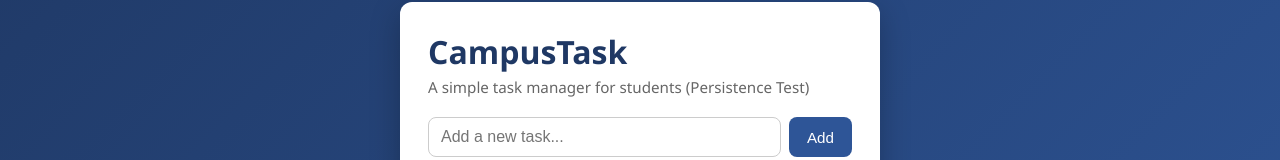
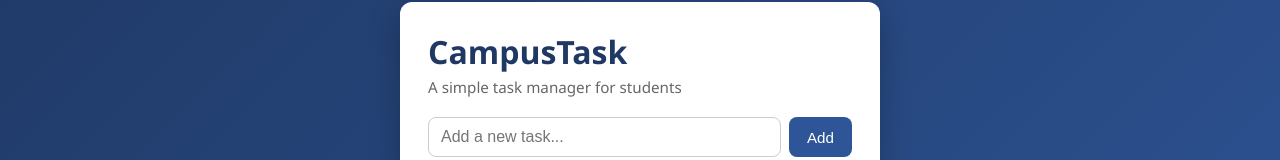
Before and after one commit to jiaqi236/SDE-Group-Project, a website: page public/index.html in a window 1280 px wide. Shown: the part 220-380 px from the top of the page. Drawn offline with Linux system fonts and the light colour scheme; no server answers.

Commit message:
restored

```diff
--- a/public/index.html
+++ b/public/index.html
@@ -10,7 +10,7 @@
 <body>
   <main class="card">
     <h1>CampusTask</h1>
-    <p class="subtitle">A simple task manager for students (Persistence Test)</p>
+    <p class="subtitle">A simple task manager for students</p>
 
     <form id="task-form" autocomplete="off">
       <input id="task-input" type="text" placeholder="Add a new task..." maxlength="100" aria-label="New task">
```
